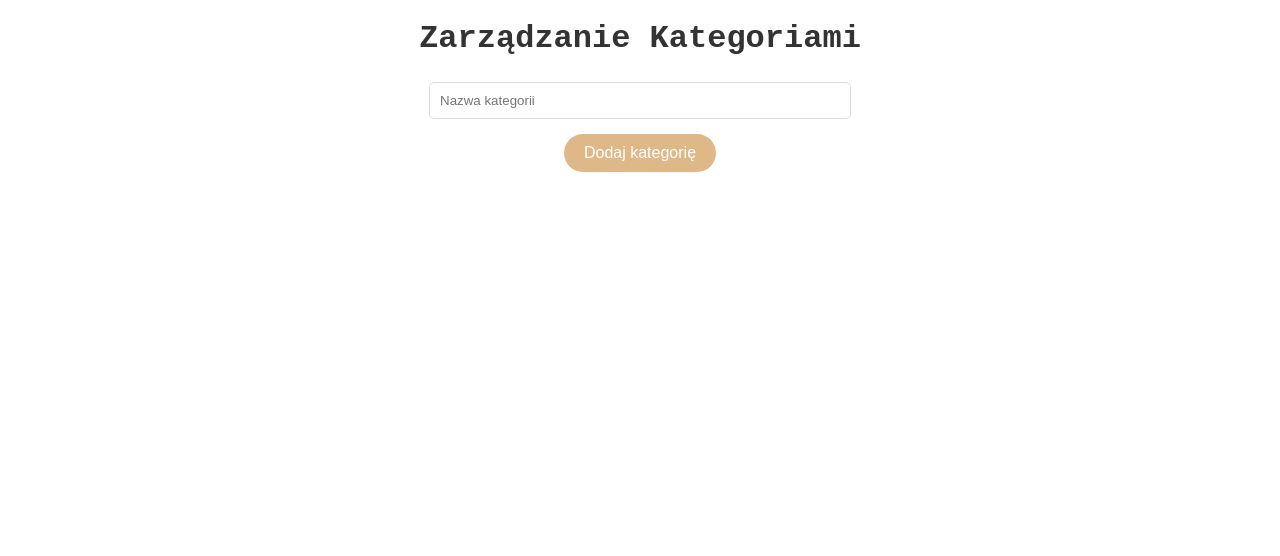
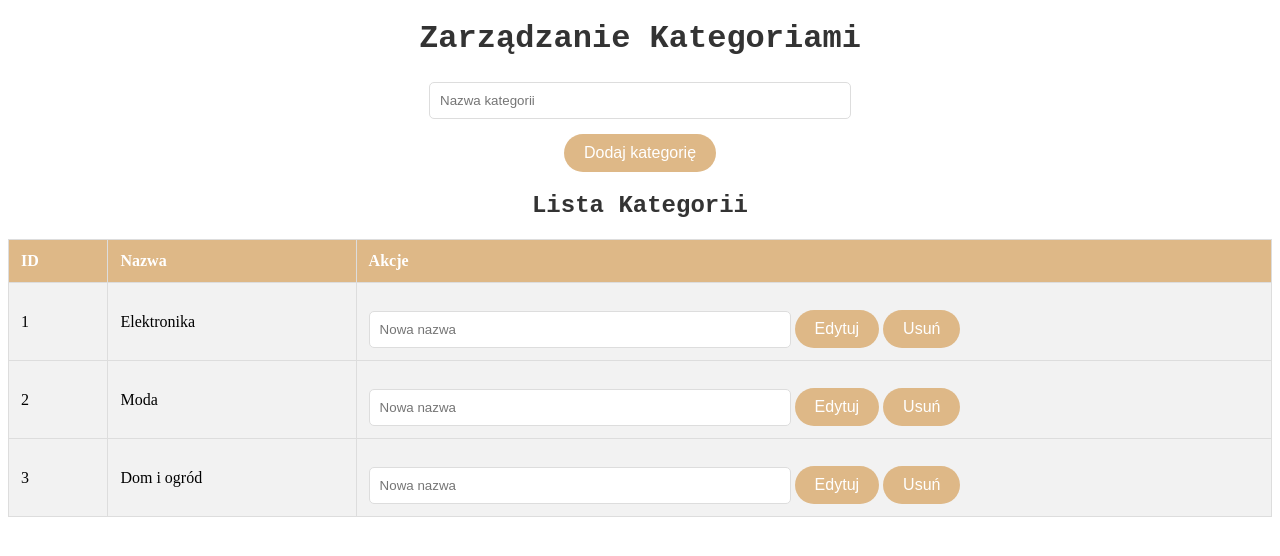
Before and after one commit to klo4rn/projekt, a PHP site: page /categories.php in a window 1280 px wide. Shown: the top 556 px of the page. Run offline with PHP 8.4, Linux system fonts and the light colour scheme; data comes from the database, SQL or seed files in the repository.

Commit message:
dodanie listy kategorii

```diff
--- a/categories.php
+++ b/categories.php
@@ -3,10 +3,28 @@ include('database.php');
 
 if ($_SERVER['REQUEST_METHOD'] == 'POST' && isset($_POST['add_category'])) {
     $category_name = $_POST['category_name'];
-    $stmt = $db->prepare("INSERT INTO categories (name) VALUES (?)");
+    $stmt = $pdo->prepare("INSERT INTO categories (name) VALUES (?)");
     $stmt->execute([$category_name]);
     echo "Kategoria dodana!";
 }
+
+if ($_SERVER['REQUEST_METHOD'] == 'POST' && isset($_POST['delete_category'])) {
+    $category_id = $_POST['category_id'];
+    $stmt = $pdo->prepare("DELETE FROM categories WHERE id = ?");
+    $stmt->execute([$category_id]);
+    echo "Kategoria usunięta!";
+}
+
+if ($_SERVER['REQUEST_METHOD'] == 'POST' && isset($_POST['edit_category'])) {
+    $category_id = $_POST['category_id'];
+    $new_name = $_POST['new_name'];
+    $stmt = $pdo->prepare("UPDATE categories SET name = ? WHERE id = ?");
+    $stmt->execute([$new_name, $category_id]);
+    echo "Kategoria zaktualizowana!";
+}
+
+$stmt = $pdo->query("SELECT * FROM categories");
+$categories = $stmt->fetchAll(PDO::FETCH_ASSOC);
 ?>
 
 <!DOCTYPE html>
@@ -18,9 +36,37 @@ if ($_SERVER['REQUEST_METHOD'] == 'POST' && isset($_POST['add_category'])) {
 </head>
 <body>
     <h1>Zarządzanie Kategoriami</h1>
+
     <form action="categories.php" method="POST">
         <input type="text" name="category_name" placeholder="Nazwa kategorii" required>
         <button type="submit" name="add_category">Dodaj kategorię</button>
     </form>
+
+    <h2>Lista Kategorii</h2>
+    <table>
+        <tr>
+            <th>ID</th>
+            <th>Nazwa</th>
+            <th>Akcje</th>
+        </tr>
+        <?php foreach ($categories as $category): ?>
+            <tr>
+                <td><?php echo htmlspecialchars($category['id']); ?></td>
+                <td><?php echo htmlspecialchars($category['name']); ?></td>
+                <td>
+                    <form action="categories.php" method="POST" style="display:inline;">
+                        <input type="hidden" name="category_id" value="<?php echo $category['id']; ?>">
+                        <input type="text" name="new_name" placeholder="Nowa nazwa" required>
+                        <button type="submit" name="edit_category">Edytuj</button>
+                    </form>
+
+                    <form action="categories.php" method="POST" style="display:inline;">
+                        <input type="hidden" name="category_id" value="<?php echo $category['id']; ?>">
+                        <button type="submit" name="delete_category" onclick="return confirm('Czy na pewno chcesz usunąć tę kategorię?')">Usuń</button>
+                    </form>
+                </td>
+            </tr>
+        <?php endforeach; ?>
+    </table>
 </body>
 </html>
```
